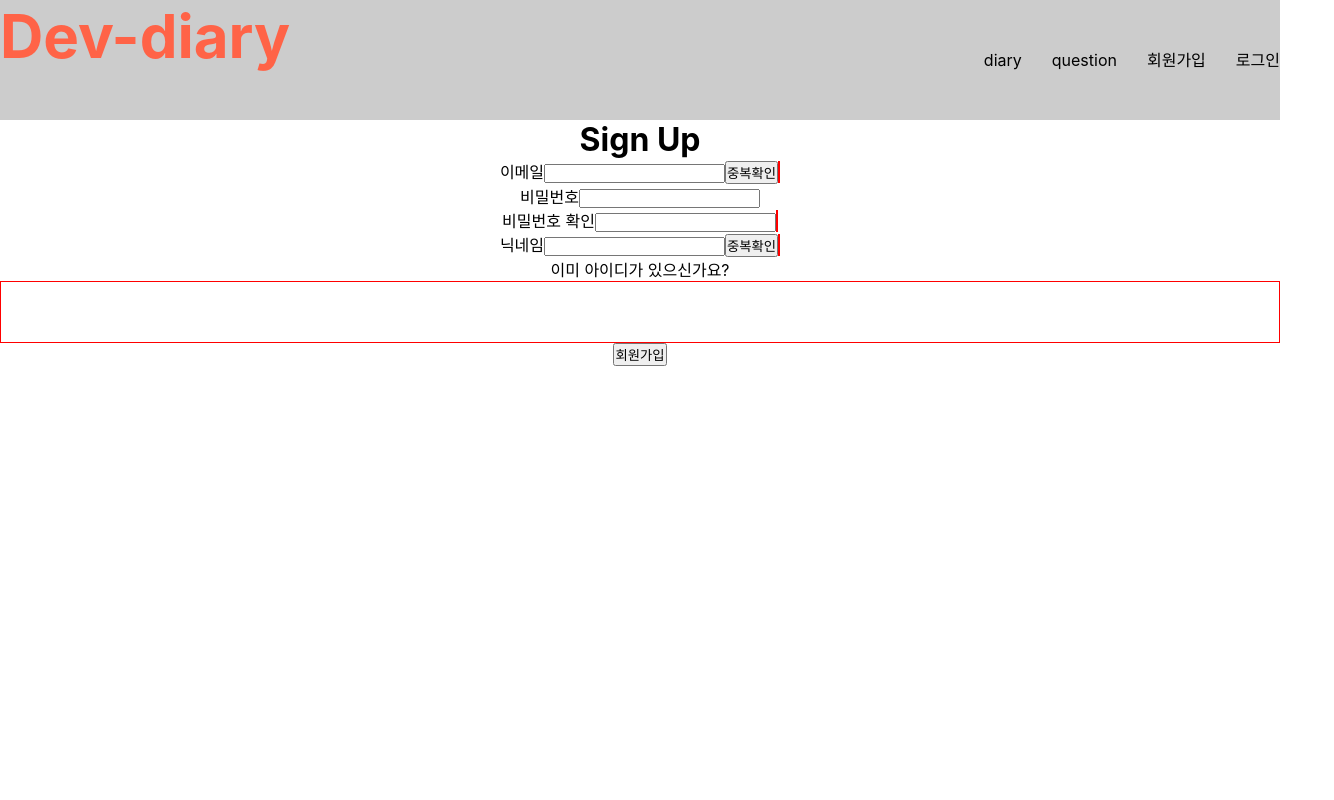
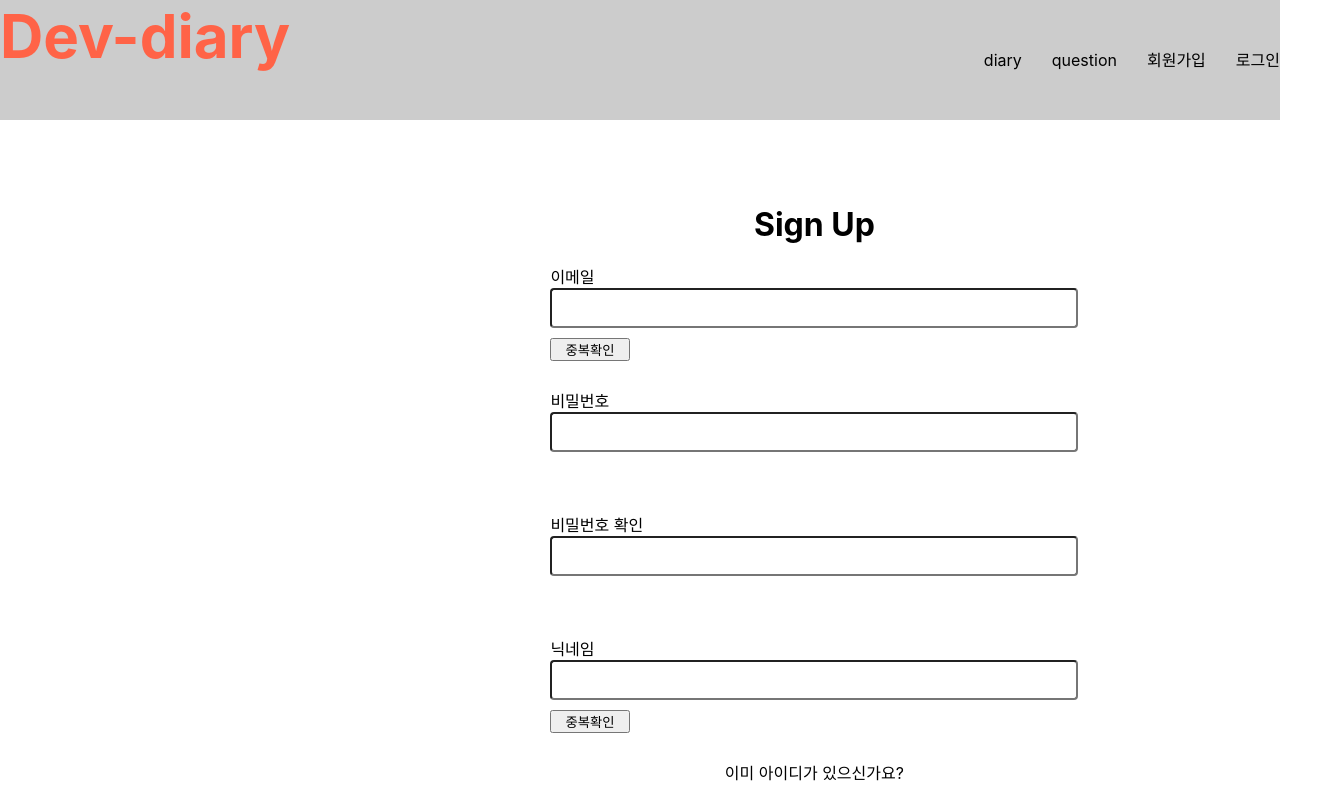
Before and after one commit to codestates/devDiary-client, a React (Create React App) app: page /user/signUp in a window 1280 px wide. Shown: the top 800 px of the page, 1334 px wide, since content can reach past the window. Built offline with nearby package versions, Linux system fonts and the light colour scheme.

Commit message:
[client]/#80/회원가입 css

```diff
--- a/src/component/SignUp.js
+++ b/src/component/SignUp.js
@@ -1,6 +1,7 @@
 import React from "react";
 import { withRouter, Link } from "react-router-dom";
 import axios from "axios";
+import "./css/SignUp.css"
 
 axios.defaults.withCredentials = true;
 
@@ -138,59 +139,65 @@ class Signup extends React.Component {
   render() {
     const { firstPassword, lastPassword, passwordMessage, emailMessage, usernameMessage, errorMessage } = this.state;
     return (
-      <div>
+      <div className="signframe">
         <center>
-          <h1>Sign Up</h1>
+          <h1 className="SignUp-MainTitle">Sign Up</h1>
           <form onSubmit={(e) => e.preventDefault()}>
-            <div>
-              <span>이메일</span>
+            <div className="SignUp-interbal">
+              <span className="signuptitle">이메일</span>
               <input
+                className="SignUp-Controll"
                 type="email"
                 onChange={this.handleInputValue("email")}
               />
               <button
+                className="SignUp-button"
                 type="submit"
                 onClick={this.checkEmail}
               >중복확인</button>
-              <span className="alert-box">{emailMessage}</span>
+              <div className="SignUpCheckalert-box">{emailMessage}</div>
             </div>
-            <div>
-              <span>비밀번호</span>
+            <div className="SignUp-interbal">
+              <span className="signuptitle">비밀번호</span>
               <input
+                className="SignUp-Controll"
                 name="firstPassword"
                 type="password"
                 onChange={this.handleInputValue("firstPassword")}
                 value={firstPassword}
               />
             </div>
-            <div>
-              <span>비밀번호 확인</span>
+            <div className="SignUp-interbal">
+              <span className="signuptitle">비밀번호 확인</span>
               <input
+                className="SignUp-Controll"
                 name="lastPassword"
                 type="password"
                 onChange={this.handleInputValue("lastPassword")}
                 value={lastPassword}
               />
-              <span className="alert-box">{passwordMessage}</span>
+              <div className="SignUpCheckalert-box">{passwordMessage}</div>
             </div>
-            <div>
-              <span>닉네임</span>
+            <div className="SignUp-interbal">
+              <span className="signuptitle">닉네임</span>
               <input
+                className="SignUp-Controll"
                 type="text"
                 onChange={this.handleInputValue("username")}
               />
               <button
+                className="SignUp-button"
                 type="submit"
                 onClick={this.checkUsername}
               >중복확인</button>
-              <span className="alert-box">{usernameMessage}</span>
+              <div className="SignUpCheckalert-box">{usernameMessage}</div>
             </div>
             <div>
               <Link to="/user/login">이미 아이디가 있으신가요?</Link>
             </div>
-            <div className="alert-box">{errorMessage}</div>
+            <div className="signupalert-box">{errorMessage}</div>
             <button
-              className="btn btn-signup"
+              className="SignUp-button-result"
               type="submit"
               onClick={this.handleSignup}
             >
--- a/src/component/css/SignUp.css
+++ b/src/component/css/SignUp.css
@@ -0,0 +1,69 @@
+.signframe {
+    /* border: 5px solid yellowgreen; */
+    padding: 5px 20px;
+    /* text-align: center; */
+    position: absolute;
+    top: 25%;
+    left: 23%;
+    width: 1000px;
+    height: 800px;
+    display: flex;
+    justify-content: center;
+    /* align-items: center; */
+}
+
+.SignUp-MainTitle {
+    margin-bottom: 20px;
+}
+
+.signuptitle {
+    display: flex;
+    margin-right: 20px;
+    flex: 1;
+}
+
+.signupalert-box {
+    /* border: 1px solid yellowgreen; */
+    height: 60px;
+    margin-top: 30px;
+    border-radius: .25rem;
+}
+
+.SignUpCheckalert-box {
+    margin-top: 10px;
+    margin-right: 70px;
+    position: absolute;
+    left: 43%;
+}
+
+.SignUp-Controll {
+    display: block;
+    width: 500px;
+    /* height: calc(1.5em + .75rem + 2px); */
+    padding: .375rem .75rem;
+    font-size: 1rem;
+    font-weight: 400;
+    line-height: 1.5;
+    color: #495057;
+    background-color: #fff;
+    background-clip: padding-box;
+    /* border: 1px solid #ced4da; */
+    border-radius: .25rem;
+    /* transition: border-color .15s ease-in-out,box-shadow .15s ease-in-out;*/
+}
+
+.SignUp-interbal {
+    margin-bottom: 60px;
+}
+
+.SignUp-button {
+    float: left;
+    width: 15%;
+    margin-top: 10px;
+}
+
+.SignUp-button-result {
+    width: 300px;
+    height: 40px;
+    margin-top: 20px;
+}
```
